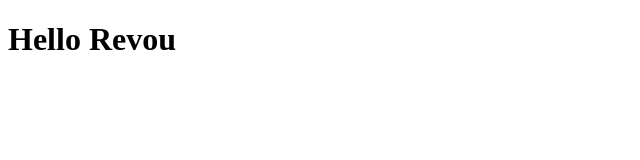
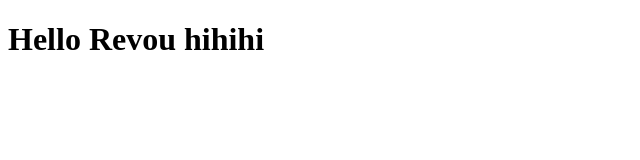
Before and after one commit to Fajaranugrah20/revou, a plain HTML site: page revouday1/index.html in a window 1280 px wide. Shown: the whole page, without its empty margins (0-640 px from the left). Drawn offline with Linux system fonts and the light colour scheme.

Commit message:
sec commit

```diff
--- a/revouday1/index.html
+++ b/revouday1/index.html
@@ -4,6 +4,6 @@
     <title>Web</title>
 </head>
 <body>
-    <h1>Hello Revou</h1>
+    <h1>Hello Revou hihihi</h1>
 </body>
 </html>
```
Also changed, not shown: revouday1/home.html (added), revouday1/index.css (deleted).
